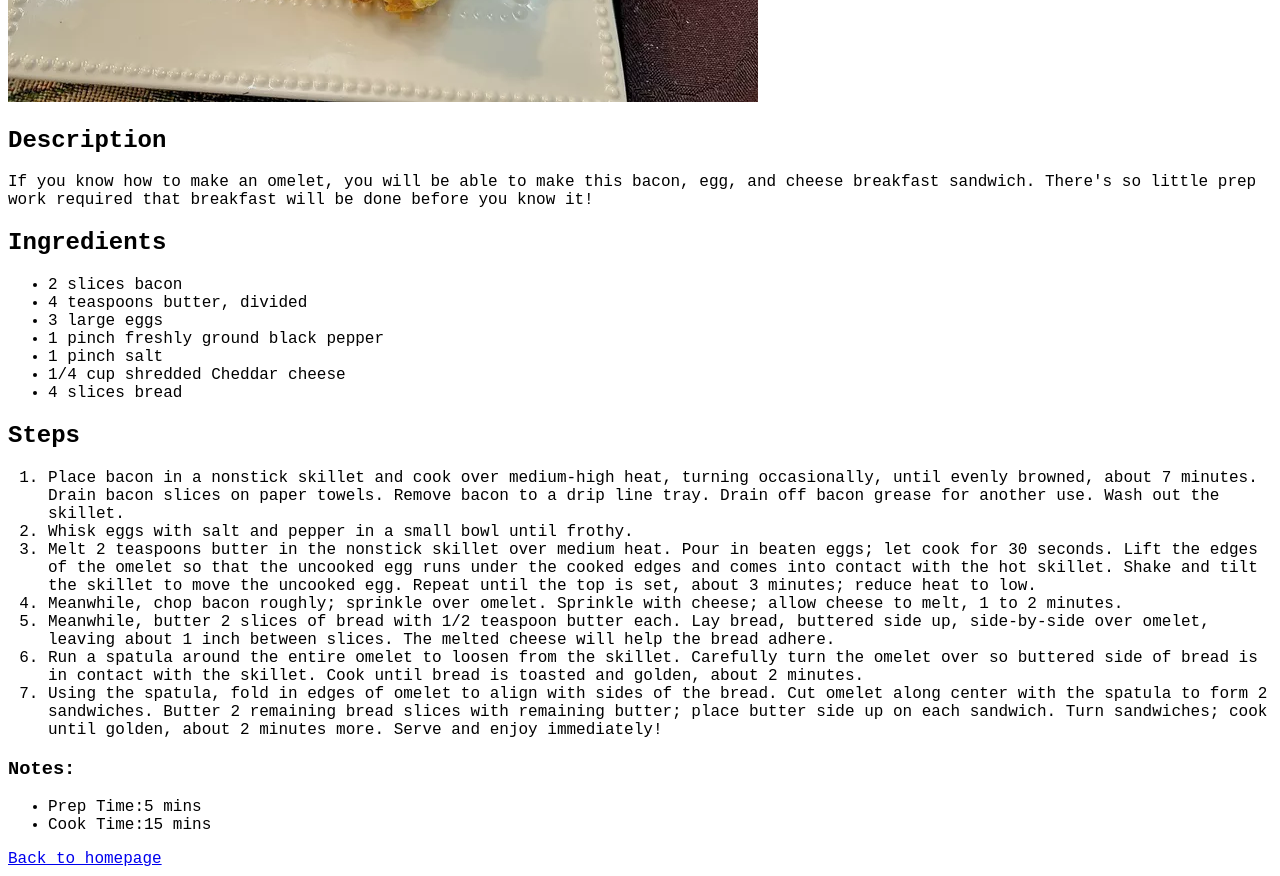
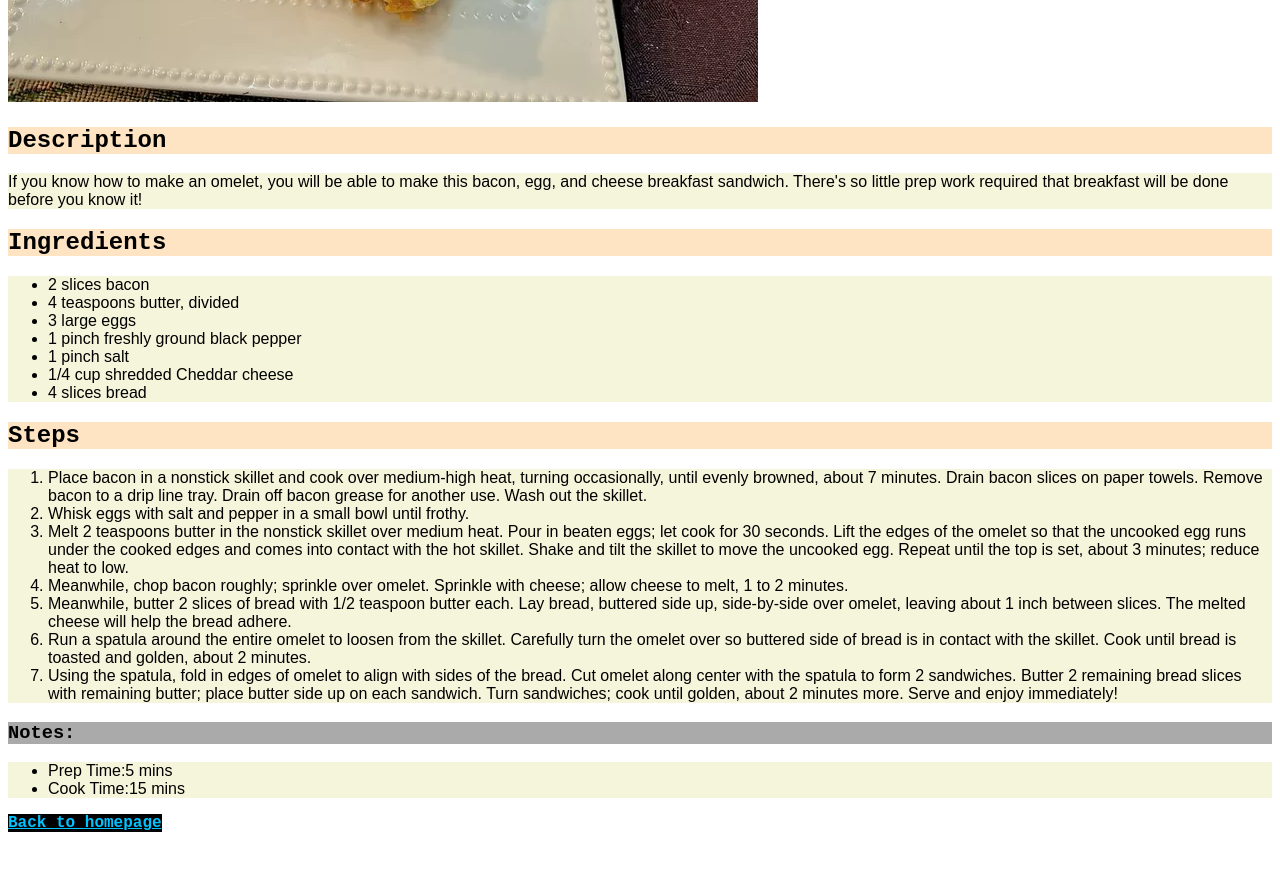
Before and after one commit to cruzyii/odin-recipes, a plain HTML site: page recipes/bec-sandwich.html in a window 1280 px wide. Shown: the part 560-1436 px from the top of the page. After the commit the page ends 1400 px from the top, so only its background shows below. Drawn offline with Linux system fonts and the light colour scheme.

Commit message:
Add id to homeppage redirect; add font-weight, color, background color to #back

```diff
--- a/recipes/bec-sandwich.html
+++ b/recipes/bec-sandwich.html
@@ -9,10 +9,10 @@
         <h1 class="rec_header">Bacon, Egg, and Cheese Sandwich</h1>
 
         <img src="../images/7557506_Bacon-Egg-and-Cheese-Sandwich_Thedailygourmet_4x3-96273724754c4b59985d2e5b75355f23.webp" alt="Picture of a bacon, egg, and cheese sandwich.">
-        <h2>Description</h2>
+        <h2 class="rec_h2">Description</h2>
         <p>If you know how to make an omelet, you will be able to make this bacon, egg, and cheese breakfast sandwich. There's so little prep work required that breakfast will be done before you know it!</p>
 
-        <h2>Ingredients</h2>
+        <h2 class="rec_h2">Ingredients</h2>
         <ul>
             <li>2 slices bacon</li>
             <li>4 teaspoons butter, divided</li>
@@ -22,7 +22,7 @@
             <li>1/4 cup shredded Cheddar cheese</li>
             <li>4 slices bread</li>
         </ul>
-        <h2>Steps</h2>
+        <h2 class="rec_h2">Steps</h2>
         <ol>
             <li>Place bacon in a nonstick skillet and cook over medium-high heat, turning occasionally, until evenly browned, about 7 minutes. Drain bacon slices on paper towels. Remove bacon to a drip line tray. Drain off bacon grease for another use. Wash out the skillet.</li>
             <li>Whisk eggs with salt and pepper in a small bowl until frothy.</li>
@@ -32,12 +32,12 @@
             <li>Run a spatula around the entire omelet to loosen from the skillet. Carefully turn the omelet over so buttered side of bread is in contact with the skillet. Cook until bread is toasted and golden, about 2 minutes.</li>
             <li>Using the spatula, fold in edges of omelet to align with sides of the bread. Cut omelet along center with the spatula to form 2 sandwiches. Butter 2 remaining bread slices with remaining butter; place butter side up on each sandwich. Turn sandwiches; cook until golden, about 2 minutes more. Serve and enjoy immediately!</li>
         </ol>
-        <h3>Notes:</h3>
+        <h3 class="rec_h3">Notes:</h3>
         <ul>
             <li>Prep Time:5 mins</li>
             <li>Cook Time:15 mins</li>
         </ul>
 
-        <a href="../index.html">Back to homepage</a>
+        <a id="back" href="../index.html">Back to homepage</a>
     </body>
 </html>
--- a/styles.css
+++ b/styles.css
@@ -25,3 +25,16 @@ body{
 .rec_h2{
     background-color: bisque;
 }
+.rec_h3{
+    background-color: rgb(170, 170, 170);
+}
+p,ul,ol{
+    color: rgb(0, 0, 0);
+    background-color: beige;
+    font-family: sans-serif;
+}
+#back{
+    font-weight: bold;
+    color: rgb(0, 195, 255);
+    background-color: rgb(0, 0, 0);
+}
```
Also changed, not shown: recipes/burger.html (+3 -3 lines), recipes/parmesan-cheese-crisps.html (+5 -5 lines).
